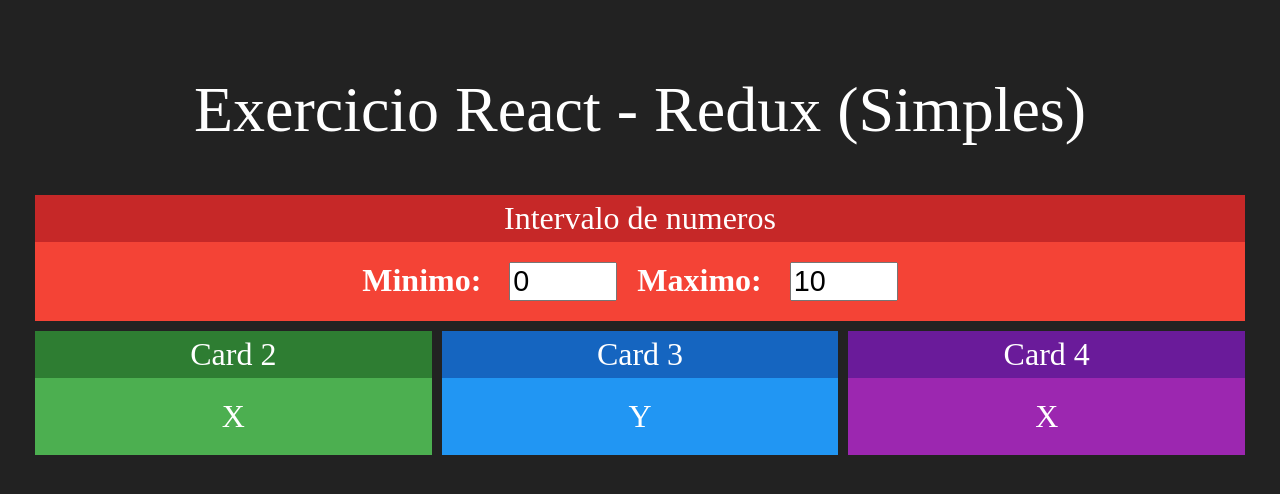
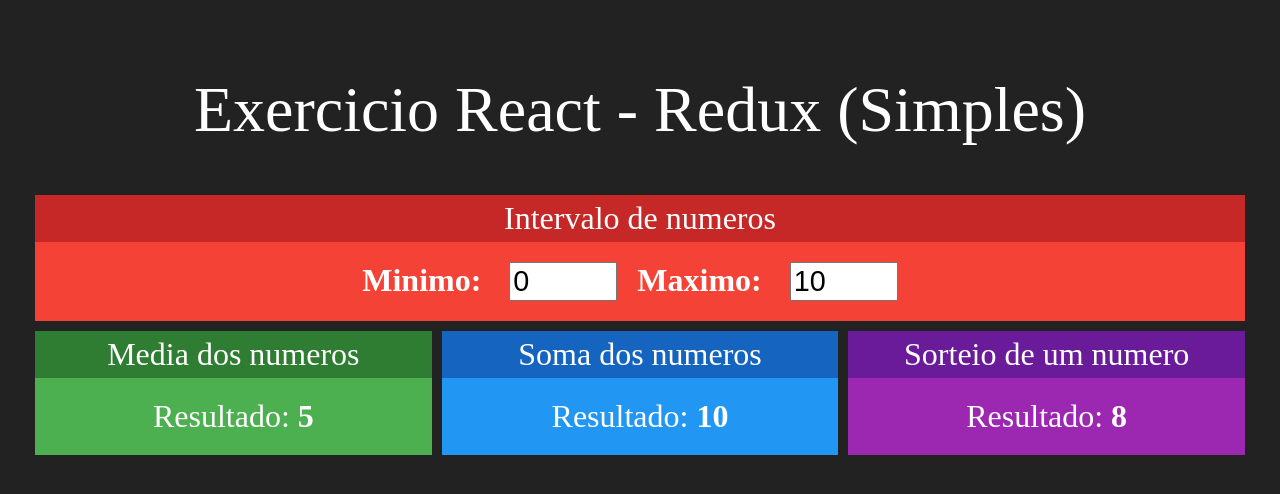
Before and after one commit to leandrolinkolnr/Projeto_React_com_Redux, a React (Create React App) app: page / in a window 1280 px wide. Shown: the top 494 px of the page. Built offline with nearby package versions, Linux system fonts and the light colour scheme.

Commit message:
Components: Media, Soma e Sorteio

```diff
--- a/src/App.js
+++ b/src/App.js
@@ -1,6 +1,8 @@
-import Card from './Components/Card'
 import './App.css';
 import Intervalo from './Components/Intervalo';
+import Media from './Components/Media';
+import Soma from './Components/Soma';
+import Sorteio from './Components/Sorteio';
 
 function App() {
   return (
@@ -10,9 +12,9 @@
           <Intervalo/ >
       </div>
       <div className='linha'>
-          <Card title="Card 2" green>X</Card>
-          <Card title="Card 3" blue>Y</Card>
-          <Card title="Card 4" purple>X</Card>
+          <Media/>
+          <Soma/>
+          <Sorteio/>
       </div>
     </div>
   );
--- /dev/null
+++ b/src/Components/Media.jsx
@@ -0,0 +1,15 @@
+import React from 'react'
+import Card from './Card'
+
+export default props => {
+    return (
+        <Card title="Media dos numeros" green>
+            <div>
+                <span>
+                    <span>Resultado: </span>
+                    <strong>5</strong>
+                </span>
+            </div>
+        </Card>
+    )
+}
--- /dev/null
+++ b/src/Components/Soma.jsx
@@ -0,0 +1,15 @@
+import React from 'react'
+import Card from './Card'
+
+export default props => {
+    return (
+        <Card title="Soma dos numeros" blue>
+            <div>
+                <span>
+                    <span>Resultado: </span>
+                    <strong>10</strong>
+                </span>
+            </div>
+        </Card>
+    )
+}
--- /dev/null
+++ b/src/Components/Sorteio.jsx
@@ -0,0 +1,15 @@
+import React from 'react'
+import Card from './Card'
+
+export default props => {
+    return (
+        <Card title="Sorteio de um numero" purple>
+            <div>
+                <span>
+                    <span>Resultado: </span>
+                    <strong>8</strong>
+                </span>
+            </div>
+        </Card>
+    )
+}
```
